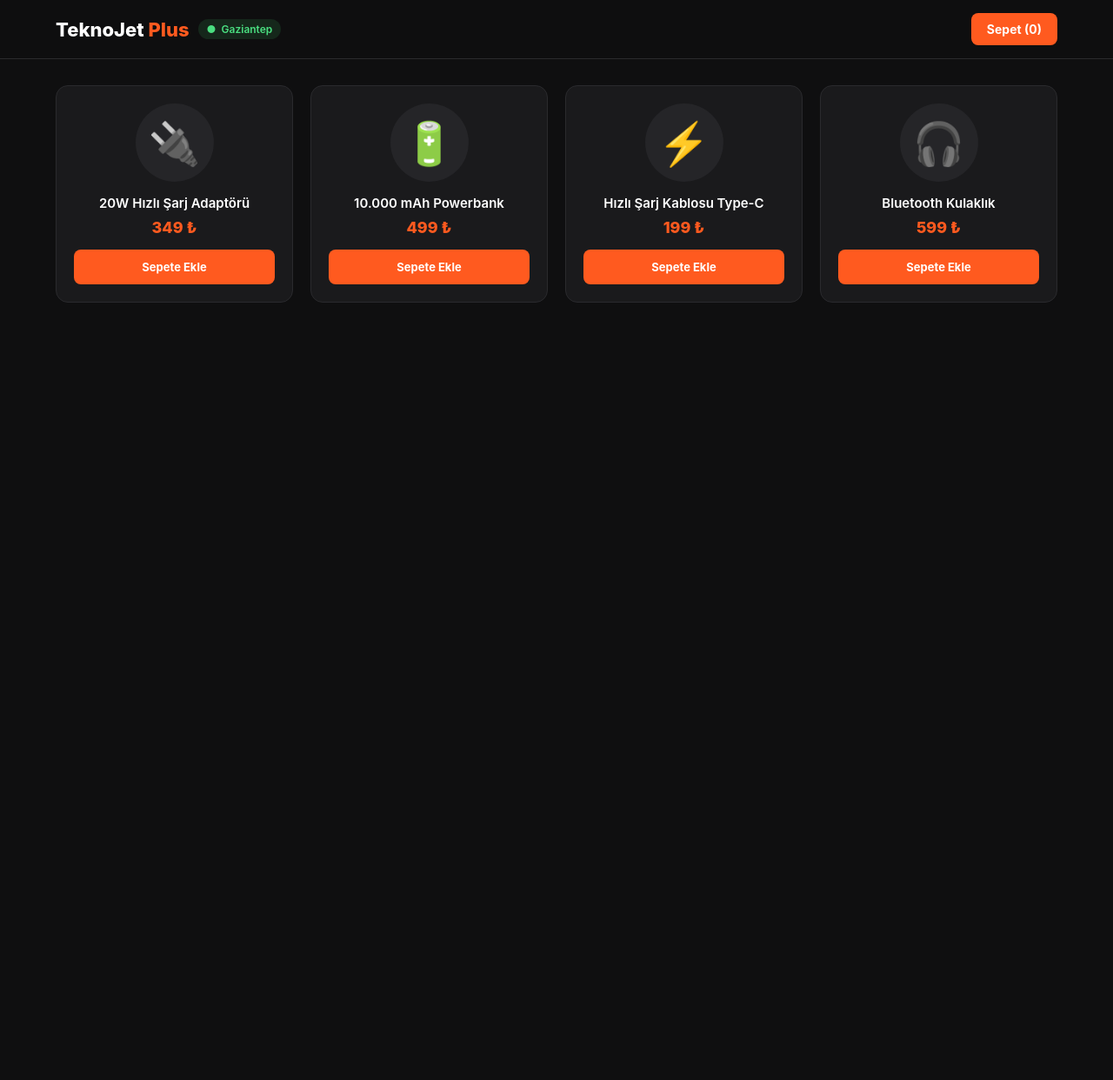
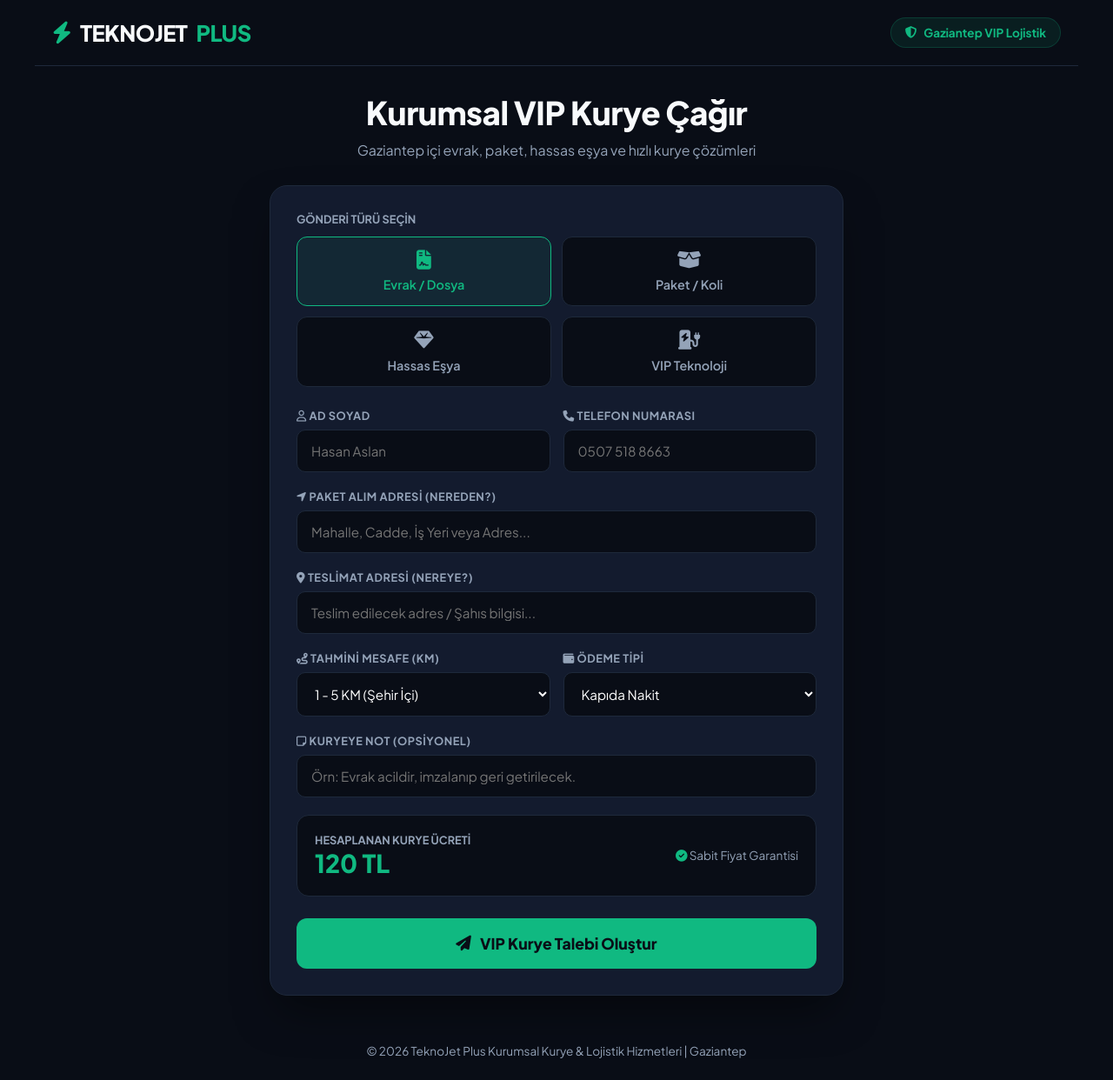
Before and after one commit to savunmaonline3-max/teknojet-kurye, a website: page index.html in a window 1280 px wide. Shown: the whole page at 87% size. Before the commit the page ends 800 px from the top, so only its background shows below. Drawn offline with Linux system fonts and the light colour scheme.

Commit message:
Update index.html

```diff
--- a/index.html
+++ b/index.html
@@ -3,223 +3,388 @@
 <head>
     <meta charset="UTF-8">
     <meta name="viewport" content="width=device-width, initial-scale=1.0">
-    <title>TeknoJet Plus — 30 Dakikada Gaziantep'te Kapında!</title>
+    <title>TeknoJet Plus | VIP Kurumsal Kurye & Lojistik Hizmetleri</title>
+    <link href="https://fonts.googleapis.com/css2?family=Plus+Jakarta+Sans:wght@400;600;700;800&display=swap" rel="stylesheet">
+    <link rel="stylesheet" href="https://cdnjs.cloudflare.com/ajax/libs/font-awesome/6.4.0/css/all.min.css">
     <style>
         :root {
-            --bg-color: #0F0F10;
-            --card-bg: #1A1A1C;
-            --accent: #FF5A1F;
-            --text: #F1F1F1;
-            --muted: #8F8F9B;
+            --bg-dark: #090d16;
+            --card-bg: #131b2e;
+            --accent-green: #10b981;
+            --accent-blue: #3b82f6;
+            --text-main: #f8fafc;
+            --text-sub: #94a3b8;
+            --border-color: #1e293b;
         }
 
-        * { margin: 0; padding: 0; box-sizing: border-box; font-family: -apple-system, BlinkMacSystemFont, "Segoe UI", Roboto, Helvetica, Arial, sans-serif; }
-        body { background-color: var(--bg-color); color: var(--text); padding-bottom: 90px; }
+        * {
+            margin: 0;
+            padding: 0;
+            box-sizing: border-box;
+            font-family: 'Plus Jakarta Sans', sans-serif;
+        }
+
+        body {
+            background-color: var(--bg-dark);
+            color: var(--text-main);
+            min-height: 100vh;
+            display: flex;
+            flex-direction: column;
+            align-items: center;
+        }
 
         header {
-            background: rgba(15, 15, 16, 0.95);
-            backdrop-filter: blur(8px);
-            border-bottom: 1px solid #2A2A2D;
-            position: sticky; top: 0; z-index: 1000;
-            padding: 15px 5%;
-        }
-        .header-content {
-            display: flex; justify-content: space-between; align-items: center;
-            width: 100%; max-width: 1200px; margin: 0 auto;
-        }
-        .logo-group { display: flex; align-items: center; gap: 10px; }
-        .logo { font-size: 22px; font-weight: 800; color: #fff; text-decoration: none; }
-        .delivery-area {
-            background-color: #15271B; color: #4ADE80;
-            font-size: 12px; font-weight: 600; padding: 4px 10px; border-radius: 20px;
-            display: flex; align-items: center; gap: 6px;
+            width: 100%;
+            max-width: 1200px;
+            padding: 20px;
+            display: flex;
+            justify-content: space-between;
+            align-items: center;
+            border-bottom: 1px solid var(--border-color);
         }
 
-        .cart-btn {
-            background-color: var(--accent); color: #fff; border: none;
-            padding: 10px 18px; border-radius: 8px; cursor: pointer;
-            font-size: 14px; font-weight: 700; text-decoration: none;
+        .logo {
+            font-size: 1.6rem;
+            font-weight: 800;
+            color: var(--text-main);
+            display: flex;
+            align-items: center;
+            gap: 10px;
+            letter-spacing: -0.5px;
         }
 
-        main {
-            width: 90%; max-width: 1200px; margin: 30px auto;
+        .logo span {
+            color: var(--accent-green);
         }
 
-        .product-grid {
-            display: grid;
-            gap: 20px;
-            grid-template-columns: repeat(auto-fill, minmax(260px, 1fr));
+        .badge {
+            background: rgba(16, 185, 129, 0.1);
+            color: var(--accent-green);
+            padding: 8px 16px;
+            border-radius: 20px;
+            font-size: 0.85rem;
+            font-weight: 700;
+            border: 1px solid rgba(16, 185, 129, 0.2);
+            display: flex;
+            align-items: center;
+            gap: 8px;
         }
 
-        @media (max-width: 768px) {
-            main { width: 100%; padding: 15px; margin: 10px auto; }
-            header { padding: 12px 15px; }
-            .product-grid {
-                gap: 12px;
-                grid-template-columns: repeat(2, 1fr);
-            }
+        .main-container {
+            width: 100%;
+            max-width: 700px;
+            padding: 30px 20px;
         }
 
-        .product-card {
-            background-color: var(--card-bg);
+        .hero-title {
+            text-align: center;
+            margin-bottom: 30px;
+        }
+
+        .hero-title h1 {
+            font-size: 2.3rem;
+            font-weight: 800;
+            margin-bottom: 10px;
+            letter-spacing: -0.5px;
+        }
+
+        .hero-title p {
+            color: var(--text-sub);
+            font-size: 1rem;
+        }
+
+        .order-card {
+            background: var(--card-bg);
+            border-radius: 20px;
+            padding: 30px;
+            border: 1px solid var(--border-color);
+            box-shadow: 0 25px 50px -12px rgba(0, 0, 0, 0.5);
+        }
+
+        .service-selector {
+            display: grid;
+            grid-template-columns: repeat(2, 1fr);
+            gap: 12px;
+            margin-bottom: 25px;
+        }
+
+        .service-btn {
+            background: #090d16;
+            border: 1px solid var(--border-color);
+            padding: 15px;
+            border-radius: 12px;
+            color: var(--text-sub);
+            cursor: pointer;
+            text-align: center;
+            transition: all 0.3s ease;
+            display: flex;
+            flex-direction: column;
+            align-items: center;
+            gap: 8px;
+            font-size: 0.9rem;
+            font-weight: 600;
+        }
+
+        .service-btn i {
+            font-size: 1.4rem;
+        }
+
+        .service-btn.active {
+            border-color: var(--accent-green);
+            color: var(--accent-green);
+            background: rgba(16, 185, 129, 0.08);
+        }
+
+        .form-row {
+            display: grid;
+            grid-template-columns: 1fr 1fr;
+            gap: 15px;
+        }
+
+        .form-group {
+            margin-bottom: 20px;
+        }
+
+        .form-group label {
+            display: block;
+            font-size: 0.8rem;
+            font-weight: 700;
+            color: var(--text-sub);
+            margin-bottom: 8px;
+            text-transform: uppercase;
+            letter-spacing: 0.5px;
+        }
+
+        .form-control {
+            width: 100%;
+            padding: 14px 16px;
+            background: #090d16;
+            border: 1px solid var(--border-color);
+            border-radius: 10px;
+            color: #fff;
+            font-size: 0.95rem;
+            transition: all 0.3s ease;
+        }
+
+        .form-control:focus {
+            outline: none;
+            border-color: var(--accent-green);
+            box-shadow: 0 0 0 3px rgba(16, 185, 129, 0.15);
+        }
+
+        .price-calculator {
+            background: #090d16;
+            border: 1px solid var(--border-color);
             border-radius: 14px;
             padding: 20px;
-            display: flex; flex-direction: column; align-items: center; text-align: center;
-            border: 1px solid #2A2A2D;
+            margin-bottom: 25px;
+            display: flex;
+            justify-content: space-between;
+            align-items: center;
         }
-        .product-icon {
-            font-size: 48px; margin-bottom: 15px; background: #252528;
-            width: 90px; height: 90px; border-radius: 50%;
-            display: flex; align-items: center; justify-content: center;
+
+        .price-info span {
+            display: block;
+            font-size: 0.8rem;
+            color: var(--text-sub);
+            text-transform: uppercase;
+            font-weight: 700;
         }
-        .product-name { font-size: 15px; font-weight: 600; margin-bottom: 8px; color: #fff; }
-        .product-price { font-size: 18px; font-weight: 800; color: var(--accent); margin-bottom: 15px; }
 
-        .btn-add {
-            width: 100%; background-color: var(--accent); color: #fff;
-            border: none; padding: 12px; border-radius: 8px; font-weight: 700; font-size: 13px;
-            cursor: pointer; transition: 0.2s; margin-top: auto;
+        .price-info h3 {
+            font-size: 1.8rem;
+            color: var(--accent-green);
+            font-weight: 800;
         }
-        .btn-add:hover { background-color: #E8501A; }
 
-        /* MODAL (SEPET VE SİPARİŞ FORMU) */
-        .modal {
-            display: none; position: fixed; top: 0; left: 0; width: 100%; height: 100%;
-            background: rgba(0,0,0,0.8); backdrop-filter: blur(5px); z-index: 2000;
-            justify-content: center; align-items: center; padding: 15px;
+        .btn-submit {
+            width: 100%;
+            padding: 18px;
+            background: var(--accent-green);
+            color: #090d16;
+            border: none;
+            border-radius: 12px;
+            font-size: 1.1rem;
+            font-weight: 800;
+            cursor: pointer;
+            transition: all 0.3s ease;
+            display: flex;
+            justify-content: center;
+            align-items: center;
+            gap: 10px;
         }
-        .modal-content {
-            background: var(--card-bg); width: 100%; max-width: 480px; border-radius: 16px;
-            padding: 25px; border: 1px solid #333; position: relative; max-height: 90vh; overflow-y: auto;
+
+        .btn-submit:hover {
+            opacity: 0.95;
+            transform: translateY(-2px);
         }
-        .close-btn { position: absolute; top: 15px; right: 20px; font-size: 24px; color: var(--muted); cursor: pointer; }
-        .form-group { margin-bottom: 15px; }
-        .form-group label { display: block; font-size: 13px; color: var(--muted); margin-bottom: 6px; }
-        .form-group input, .form-group select, .form-group textarea {
-            width: 100%; padding: 12px; background: #0F0F10; border: 1px solid #333;
-            border-radius: 8px; color: #fff; font-size: 14px; outline: none;
+
+        footer {
+            margin-top: auto;
+            padding: 25px;
+            color: var(--text-sub);
+            font-size: 0.85rem;
+            text-align: center;
         }
-        .submit-btn {
-            width: 100%; background: #22C55E; color: #fff; border: none; padding: 14px;
-            border-radius: 8px; font-size: 16px; font-weight: 800; cursor: pointer; margin-top: 10px;
+
+        @media (max-width: 600px) {
+            .form-row { grid-template-columns: 1fr; }
+            .service-selector { grid-template-columns: repeat(2, 1fr); }
         }
     </style>
 </head>
 <body>
 
     <header>
-    <div class="header-content">
-        <div class="logo-group">
-            <a href="#" class="logo">TeknoJet <span style="color:var(--accent)">Plus</span></a>
-            <div class="delivery-area"><span>●</span> Gaziantep</div>
+        <div class="logo">
+            <i class="fa-solid fa-bolt" style="color: var(--accent-green);"></i> TEKNOJET<span>PLUS</span>
         </div>
-        <div>
-            <button class="cart-btn" id="openCartBtn" onclick="openCart()">Sepet (<span id="cartCount">0</span>)</button>
-        </div>
+        <div class="badge">
+            <i class="fa-solid fa-shield-halved"></i> Gaziantep VIP Lojistik
         </div>
     </header>
 
-<main>
-    <div class="product-grid">
-        <div class="product-card">
-            <div class="product-icon">🔌</div>
-            <h3 class="product-name">20W Hızlı Şarj Adaptörü</h3>
-            <p class="product-price">349 ₺</p>
-            <button class="btn-add" onclick="addToCart('20W Hızlı Şarj Adaptörü', 349)">Sepete Ekle</button>
+    <div class="main-container">
+        <div class="hero-title">
+            <h1>Kurumsal VIP Kurye Çağır</h1>
+            <p>Gaziantep içi evrak, paket, hassas eşya ve hızlı kurye çözümleri</p>
         </div>
-        <div class="product-card">
-            <div class="product-icon">🔋</div>
-            <h3 class="product-name">10.000 mAh Powerbank</h3>
-            <p class="product-price">499 ₺</p>
-            <button class="btn-add" onclick="addToCart('10.000 mAh Powerbank', 499)">Sepete Ekle</button>
+
+        <div class="order-card">
+            <!-- Gönderi Tipi Seçimi -->
+            <label style="font-size: 0.8rem; font-weight: 700; color: var(--text-sub); text-transform: uppercase; display: block; margin-bottom: 12px;">Gönderi Türü Seçin</label>
+            <div class="service-selector">
+                <div class="service-btn active" data-service="Evrak / Resmi Dosya" data-base="120">
+                    <i class="fa-solid fa-file-contract"></i>
+                    Evrak / Dosya
                 </div>
-        <div class="product-card">
-            <div class="product-icon">⚡</div>
-            <h3 class="product-name">Hızlı Şarj Kablosu Type-C</h3>
-            <p class="product-price">199 ₺</p>
-            <button class="btn-add" onclick="addToCart('Hızlı Şarj Kablosu Type-C', 199)">Sepete Ekle</button>
+                <div class="service-btn" data-service="Paket / Koli Taşıma" data-base="150">
+                    <i class="fa-solid fa-box-open"></i>
+                    Paket / Koli
                 </div>
-        <div class="product-card">
-            <div class="product-icon">🎧</div>
-            <h3 class="product-name">Bluetooth Kulaklık</h3>
-            <p class="product-price">599 ₺</p>
-            <button class="btn-add" onclick="addToCart('Bluetooth Kulaklık', 599)">Sepete Ekle</button>
+                <div class="service-btn" data-service="Hassas / Değerli Eşya" data-base="200">
+                    <i class="fa-solid fa-gem"></i>
+                    Hassas Eşya
+                </div>
+                <div class="service-btn" data-service="VIP Şarj & Teknoloji Kurye" data-base="140">
+                    <i class="fa-solid fa-charging-station"></i>
+                    VIP Teknoloji
                 </div>
             </div>
-</main>
 
-<!-- SEPET VE SİPARİŞ MODALI -->
-<div class="modal" id="orderModal">
-    <div class="modal-content">
-        <span class="close-btn" onclick="closeCart()">&times;</span>
-        <h2 style="margin-bottom: 15px; color:#fff;">Sipariş Bilgileri</h2>
-        <div id="cartSummary" style="margin-bottom: 20px; padding:10px; background:#0F0F10; border-radius:8px; color:var(--accent); font-weight:700;"></div>
-
-        <form id="orderForm" onsubmit="submitOrder(event)">
+            <form id="orderForm">
+                <div class="form-row">
                     <div class="form-group">
-                <label>Adınız Soyadınız</label>
-                <input type="text" id="custName" required placeholder="Örn: Hasan Aslan">
+                        <label><i class="fa-regular fa-user"></i> Ad Soyad</label>
+                        <input type="text" id="customerName" class="form-control" placeholder="Hasan Aslan" required>
                     </div>
                     <div class="form-group">
-                <label>Telefon Numaranız</label>
-                <input type="tel" id="custPhone" required placeholder="05XX XXX XX XX">
+                        <label><i class="fa-solid fa-phone"></i> Telefon Numarası</label>
+                        <input type="tel" id="phone" class="form-control" placeholder="0507 518 8663" required>
                     </div>
+                </div>
+
                 <div class="form-group">
-                <label>Teslimat Adresi (Gaziantep)</label>
-                <textarea id="custAddress" rows="3" required placeholder="Mahalle, Cadde, Sokak, Bina No..."></textarea>
+                    <label><i class="fa-solid fa-location-arrow"></i> Paket Alım Adresi (Nereden?)</label>
+                    <input type="text" id="pickupAddress" class="form-control" placeholder="Mahalle, Cadde, İş Yeri veya Adres..." required>
                 </div>
+
                 <div class="form-group">
-                <label>Ödeme Yöntemi</label>
-                <select id="paymentMethod">
-                    <option value="Kapıda Nakit">Kapıda Nakit</option>
-                    <option value="Kapıda Kredi Kartı / POS">Kapıda Kredi Kartı (POS)</option>
-                    <option value="IBAN / Havale">IBAN / Havale</option>
+                    <label><i class="fa-solid fa-location-dot"></i> Teslimat Adresi (Nereye?)</label>
+                    <input type="text" id="deliveryAddress" class="form-control" placeholder="Teslim edilecek adres / Şahıs bilgisi..." required>
+                </div>
+
+                <div class="form-row">
+                    <div class="form-group">
+                        <label><i class="fa-solid fa-route"></i> Tahmini Mesafe (KM)</label>
+                        <select id="distanceKm" class="form-control">
+                            <option value="1-5 KM (Şehir İçi Yakın)" data-extra="0">1 - 5 KM (Şehir İçi)</option>
+                            <option value="5-10 KM (Orta Mesafe)" data-extra="40">5 - 10 KM (Orta Bölge)</option>
+                            <option value="10-20 KM (Uzak Bölge / Organize)" data-extra="90">10 - 20 KM (Organize Sanayi/Uzak)</option>
                         </select>
                     </div>
-            <button type="submit" class="submit-btn">Siparişi Onayla & Kurye Çağır</button>
+
+                    <div class="form-group">
+                        <label><i class="fa-solid fa-wallet"></i> Ödeme Tipi</label>
+                        <select id="paymentMethod" class="form-control">
+                            <option value="Kapıda Nakit">Kapıda Nakit</option>
+                            <option value="Kapıda Kredi Kartı">Kapıda POS / Kredi Kartı</option>
+                            <option value="Havale / EFT">Şirket Hesabına Havale</option>
+                        </select>
+                    </div>
+                </div>
+
+                <div class="form-group">
+                    <label><i class="fa-regular fa-note-sticky"></i> Kuryeye Not (Opsiyonel)</label>
+                    <input type="text" id="note" class="form-control" placeholder="Örn: Evrak acildir, imzalanıp geri getirilecek.">
+                </div>
+
+                <!-- Canlı Fiyat Paneli -->
+                <div class="price-calculator">
+                    <div class="price-info">
+                        <span>Hesaplanan Kurye Ücreti</span>
+                        <h3 id="totalPriceDisplay">120 TL</h3>
+                    </div>
+                    <div style="color: var(--text-sub); font-size: 0.85rem; text-align: right;">
+                        <i class="fa-solid fa-circle-check" style="color: var(--accent-green);"></i> Sabit Fiyat Garantisi
+                    </div>
+                </div>
+
+                <button type="submit" class="btn-submit">
+                    <i class="fa-solid fa-paper-plane"></i> VIP Kurye Talebi Oluştur
+                </button>
             </form>
         </div>
     </div>
 
+    <footer>
+        &copy; 2026 TeknoJet Plus Kurumsal Kurye & Lojistik Hizmetleri | Gaziantep
+    </footer>
+
     <script>
-    let cart = [];
+        let selectedService = "Evrak / Resmi Dosya";
+        let basePrice = 120;
 
-    function addToCart(name, price) {
-        cart.push({ name, price });
-        updateCartUI();
-        openCart();
+        // Hizmet Seçimi
+        document.querySelectorAll('.service-btn').forEach(btn => {
+            btn.addEventListener('click', function() {
+                document.querySelectorAll('.service-btn').forEach(b => b.classList.remove('active'));
+                this.classList.add('active');
+                selectedService = this.getAttribute('data-service');
+                basePrice = parseInt(this.getAttribute('data-base'));
+                updatePrice();
+            });
+        });
+
+        // Fiyat Hesaplama
+        document.getElementById('distanceKm').addEventListener('change', updatePrice);
+
+        function updatePrice() {
+            const distanceSelect = document.getElementById('distanceKm');
+            const extraPrice = parseInt(distanceSelect.options[distanceSelect.selectedIndex].getAttribute('data-extra'));
+            const totalPrice = basePrice + extraPrice;
+            document.getElementById('totalPriceDisplay').innerText = totalPrice + " TL";
+            return totalPrice;
         }
 
-    function updateCartUI() {
-        document.getElementById('cartCount').innerText = cart.length;
-        let total = cart.reduce((sum, item) => sum + item.price, 0);
-        let itemsText = cart.map(i => i.name).join(', ');
-        document.getElementById('cartSummary').innerText = `Sepetiniz (${cart.length} Ürün): ${total} ₺\n${itemsText}`;
-    }
-
-    function openCart() {
-        if(cart.length === 0) {
-            alert('Sepetiniz boş! Lütfen ürün ekleyin.');
-            return;
-        }
-        document.getElementById('orderModal').style.display = 'flex';
-    }
-
-    function closeCart() {
-        document.getElementById('orderModal').style.display = 'none';
-    }
-
-    async function submitOrder(e) {
+        // Form Gönderimi
+        document.getElementById('orderForm').addEventListener('submit', async (e) => {
             e.preventDefault();
 
-        const total = cart.reduce((sum, item) => sum + item.price, 0);
+            const btn = document.querySelector('.btn-submit');
+            btn.innerHTML = '<i class="fa-solid fa-spinner fa-spin"></i> İşleniyor...';
+            btn.disabled = true;
+
             const orderData = {
-            customerName: document.getElementById('custName').value,
-            phone: document.getElementById('custPhone').value,
-            address: document.getElementById('custAddress').value,
+                customerName: document.getElementById('customerName').value,
+                phone: document.getElementById('phone').value,
+                pickupAddress: document.getElementById('pickupAddress').value,
+                deliveryAddress: document.getElementById('deliveryAddress').value,
+                serviceType: selectedService,
+                distanceKm: document.getElementById('distanceKm').value,
                 paymentMethod: document.getElementById('paymentMethod').value,
-            items: cart.map(i => i.name),
-            total: total
+                note: document.getElementById('note').value,
+                total: updatePrice()
             };
 
             try {
@@ -229,19 +394,22 @@
                     body: JSON.stringify(orderData)
                 });
 
-            if(res.ok) {
-                alert('Siparişiniz alındı! Kuryemiz yola çıkıyor.');
-                cart = [];
-                updateCartUI();
-                closeCart();
+                const data = await res.json();
+
+                if (data.success) {
+                    alert('🚀 VIP Kurye talebiniz alındı! Kuryemiz yola çıktı. WhatsApp onay mesajınız iletilmiştir.');
+                    document.getElementById('orderForm').reset();
+                    updatePrice();
                 } else {
-                alert('Sipariş gönderilirken bir hata oluştu.');
+                    alert('Hata oluştu: ' + data.error);
                 }
-        } catch(err) {
-            alert('Sunucuya bağlanılamadı.');
+            } catch (err) {
+                alert('Bağlantı hatası oluştu!');
+            } finally {
+                btn.innerHTML = '<i class="fa-solid fa-paper-plane"></i> VIP Kurye Talebi Oluştur';
+                btn.disabled = false;
             }
-    }
+        });
     </script>
-
 </body>
 </html>
```
Lines whose indentation alone changed are shown as unchanged.
